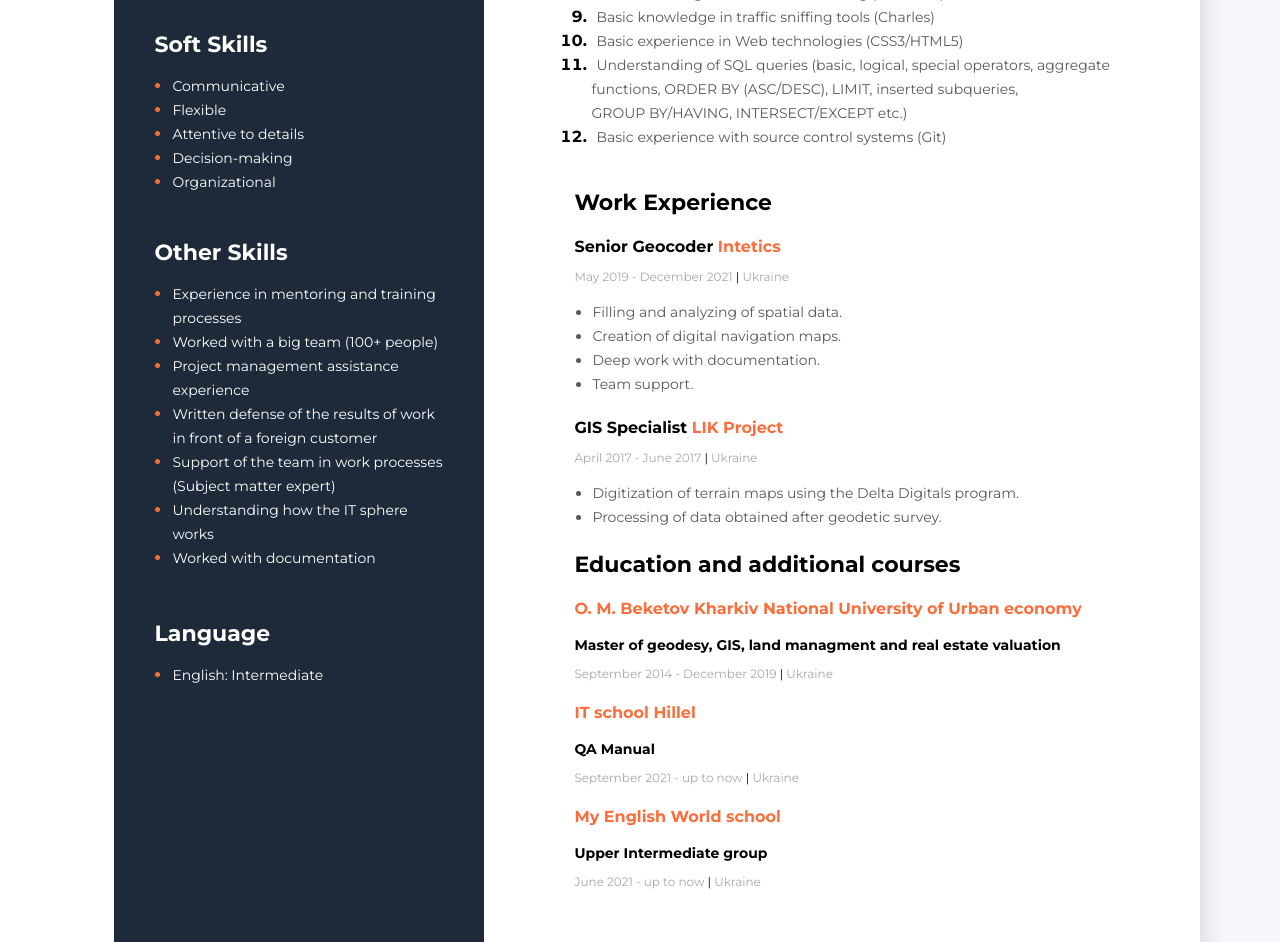
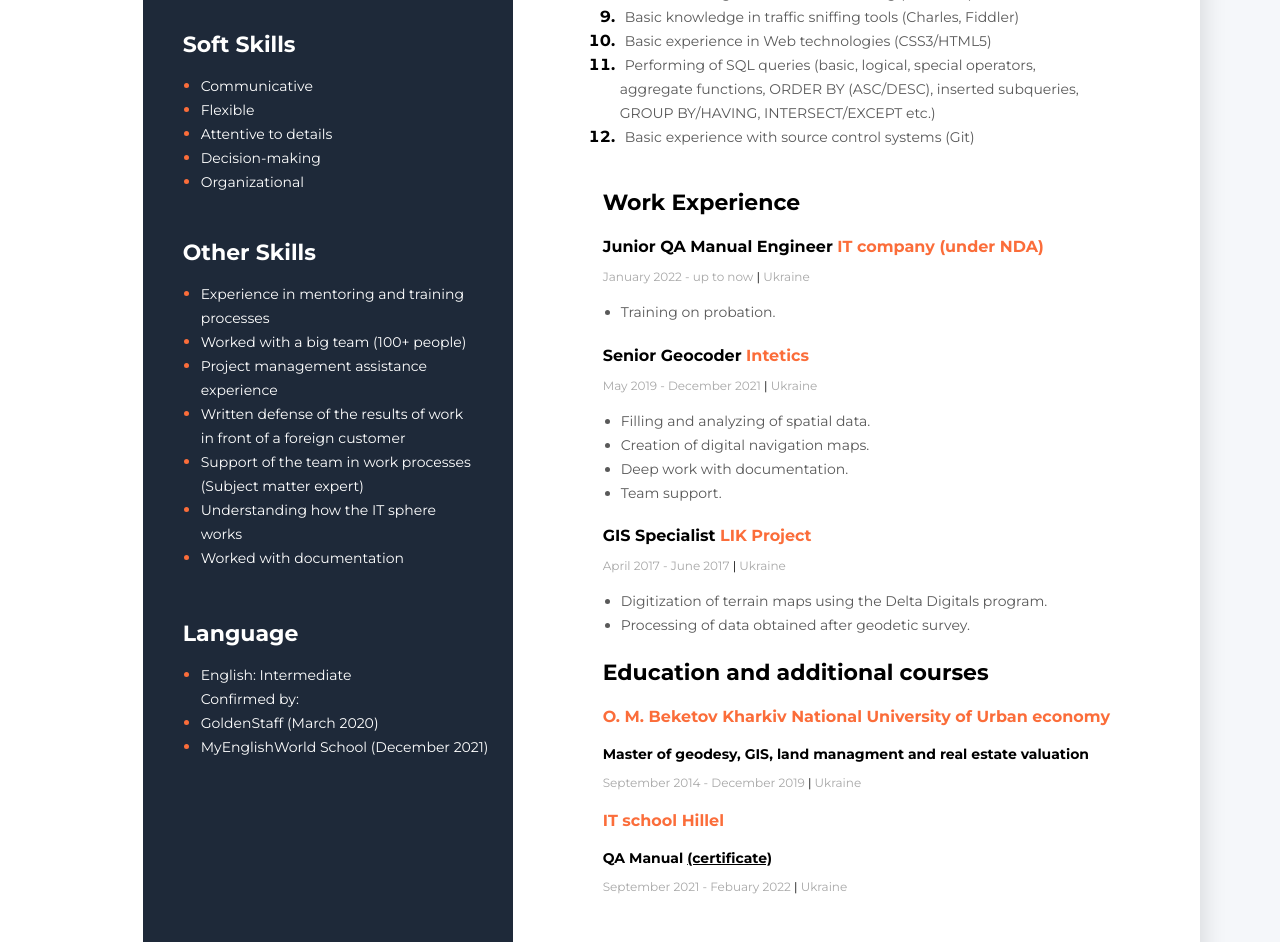
Before and after one commit to SvetusikT/Hillel, a plain HTML site: page index.html in a window 1280 px wide. Shown: the part 661-1603 px from the top of the page. Drawn offline with Linux system fonts and the light colour scheme.

Commit message:
Update index.html

```diff
--- a/index.html
+++ b/index.html
@@ -80,7 +80,7 @@
 
                     <li class="my-projects-item">
                         <span class="my-projects-text">
-                            <span>Basic knowledge in traffic sniffing tools (Charles)</span>
+                            <span>Basic knowledge in traffic sniffing tools (Charles, Fiddler)</span>
                         </span>
                     </li>
 
@@ -92,8 +92,8 @@
 
                     <li class="my-projects-item">
                         <span class="my-projects-text">
-                            <span>Understanding of SQL queries (basic, logical, special operators, aggregate <br> functions,
-                            ORDER BY (ASC/DESC), LIMIT, inserted subqueries, <br> GROUP BY/HAVING, INTERSECT/EXCEPT etc.)</span>
+                            <span>Performing of SQL queries (basic, logical, special operators, <br> aggregate functions,
+                            ORDER BY (ASC/DESC), inserted subqueries, <br> GROUP BY/HAVING, INTERSECT/EXCEPT etc.)</span>
                         </span>
                     </li>
 
@@ -110,6 +110,18 @@
             <!--Work experience section-->
             <div class="work-experience-section">
                 <h3 class="main-contant-title">Work Experience</h3>
+                <!--Company 3-->
+                <div class="my-work-experience-company-name">
+                    <h4 class="my-work-experience-position">Junior QA Manual Engineer <span class="my-work-experience-company">IT company (under NDA)</span></h4>
+                    <p class="my-work-experience-time">January 2022 - up to now  <span class="my-work-experience-divider">|</span>  Ukraine</p>
+                    <ul class="my-work-experience-duties">
+                        <li class="my-work-experience-duty">Training on probation.</li>
+                        <!-- <li class="my-work-experience-duty">Creation of digital navigation maps.</li>
+                        <li class="my-work-experience-duty">Deep work with documentation.</li>
+                        <li class="my-work-experience-duty">Team support.</li> -->
+                    </ul>
+                </div>
+
                 <!--Company 2-->
                 <div class="my-work-experience-company-name">
                     <h4 class="my-work-experience-position">Senior Geocoder <span class="my-work-experience-company">Intetics</span></h4>
@@ -144,14 +156,15 @@
             </div>
             <div class="education-section">
                 <h4 class="education-university">IT school Hillel</h4>
-                <h4 class="education-speciality">QA Manual</h4>
-                <p class="education-time">September 2021 - up to now <span class="education-divider">|</span>  Ukraine</p>
+                <h4 class="education-speciality">QA Manual  <a class="education-speciality" href="https://certificate.ithillel.ua/view/55313348">(certificate)</a></h4>
+                <p class="education-time">September 2021 - Febuary 2022 <span class="education-divider">|</span>  Ukraine</p>
+
             </div>
-            <div class="education-section">
+            <!-- <div class="education-section">
                 <h4 class="education-university">My English World school</h4>
                 <h4 class="education-speciality">Upper Intermediate group</h4>
-                <p class="education-time">June 2021 - up to now <span class="education-divider">|</span>  Ukraine</p>
-            </div>
+                <p class="education-time">June 2021 - December 2021<span class="education-divider">|</span>  Ukraine</p>
+            </div> -->
 
 
         </div>
@@ -219,7 +232,11 @@
             <div class="language-section">
                 <h3 class="sidebar-title">Language</h3>
                 <ul class="language-list">
-                    <li class="language-item"><span class="language-item-text">English: Intermediate</span></li>
+                    <li class="language-item"><span class="language-item-text">English: Intermediate</span>
+                        <br><span class="language-item-text">Confirmed by:</span>
+                        <li class="language-item"><span class="language-item-text">GoldenStaff (March 2020)</span></li>
+                        <li class="language-item"><span class="language-item-text">MyEnglishWorld School (December 2021)</span></li>
+                    </li>
 
 
                 </ul>
```
